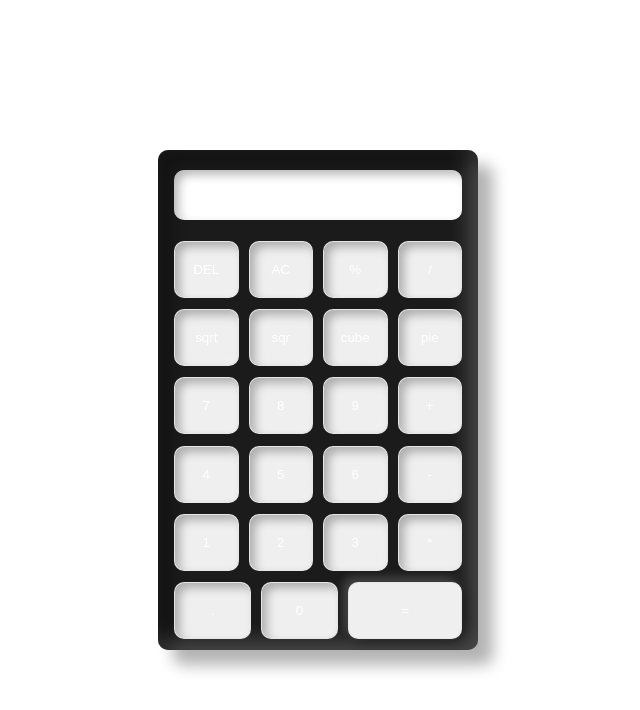
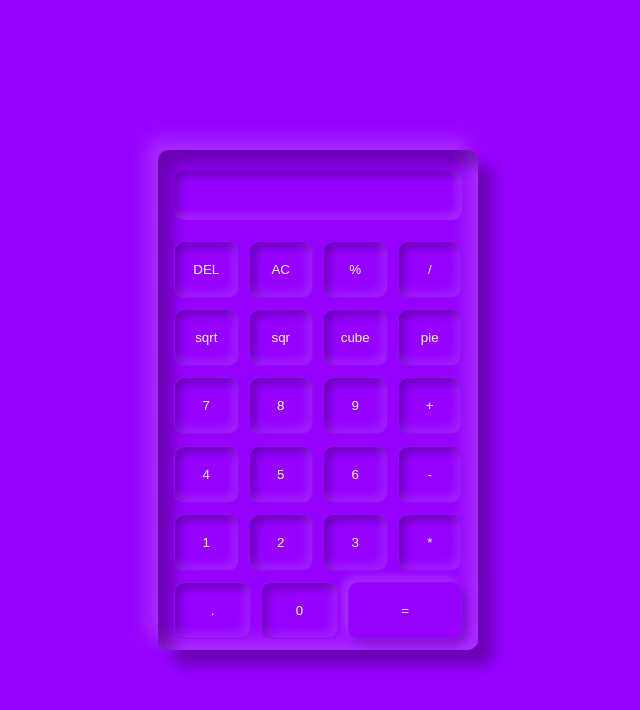
Before and after one commit to atbitcodeofficial/calculator, a plain HTML site: page index.html in a window 1280 px wide. Shown: the whole page, without its empty margins (322-962 px from the left). Drawn offline with Linux system fonts and the light colour scheme.

Commit message:
Update style.css

```diff
--- a/style.css
+++ b/style.css
@@ -76,7 +76,7 @@ body {
     justify-content: center;
     align-items: center;
     text-align: center;
-    /* background-color: var(--theme_color)8 */
+    background-color: var(--theme_color);
     /*animation: bg var(--duration) linear infinite alternate;
     -webkit-animation: bg var(--duration) linear infinite alternate;*/
 }
@@ -101,8 +101,7 @@ body {
     -moz-border-radius: 10px;
     -ms-border-radius: 10px;
     -o-border-radius: 10px;
-    /*background-color: var(--theme_color);
-    */
+    background-color: var(--theme_color);
     box-shadow: 15px 15px 15px #0000004d, inset 15px 15px 15px #0000004d, inset -10px -10px 20px #ffffff31, -10px -10px 20px #ffffff31;
     /*animation: mbg var(--duration) linear infinite alternate;
     -webkit-animation: mbg var(--duration) linear infinite alternate;*/
@@ -126,6 +125,7 @@ body {
         inset 5px 5px 10px #00000046;
     /*animation: bg var(--duration) linear infinite alternate;
     -webkit-animation: bg var(--duration) linear infinite alternate;*/
+    background-color: var(--theme_color);
     color: white;
     font-size: 32px;
     text-align: right;
@@ -167,7 +167,7 @@ body {
     -moz-border-radius: 10px;
     -ms-border-radius: 10px;
     -o-border-radius: 10px;
-    /* background-color: var(--theme_color); */
+    background-color: var(--theme_color);
     box-shadow: inset -5px -5px 10px #ffffff1e,
         inset 5px 5px 10px #00000046;
     color: white;
```
